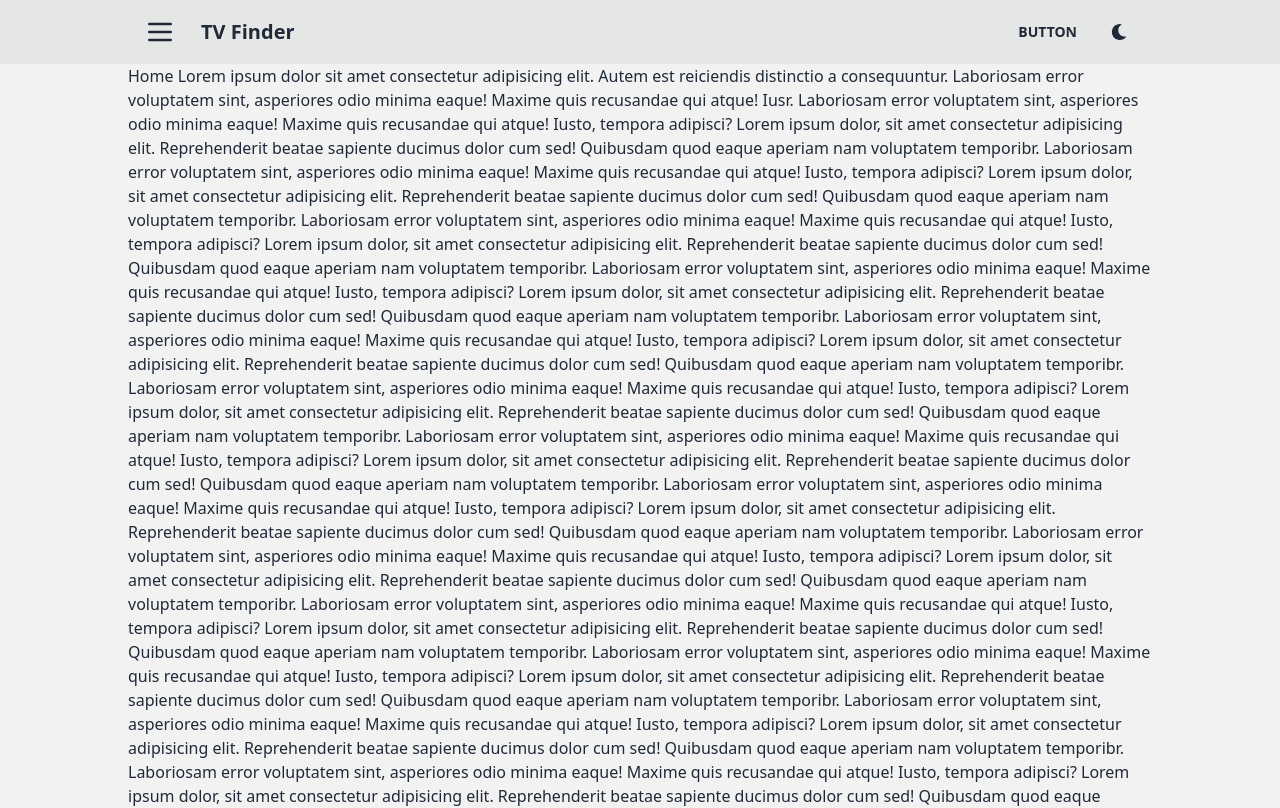
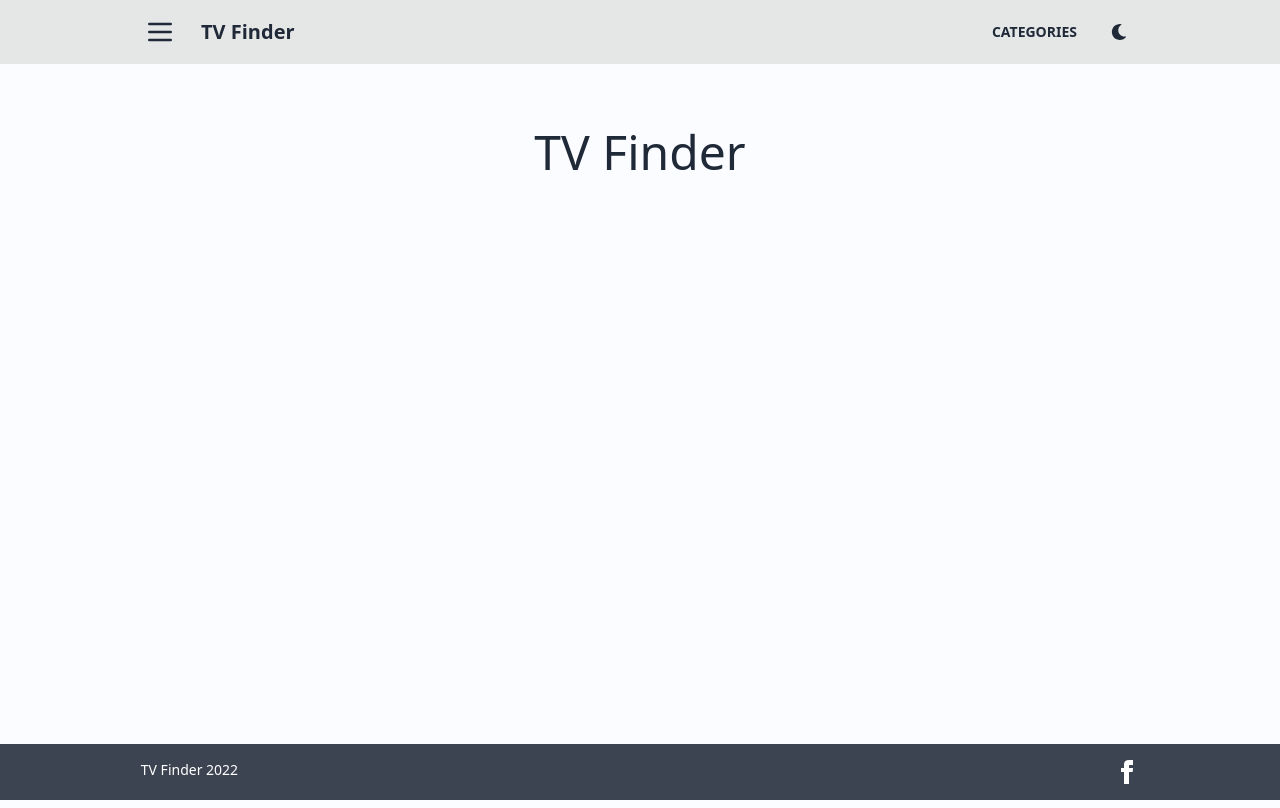
Before and after one commit to witktom5/tv-app, a React (Create React App) app: page / in a window 1280 px wide. Shown: the top 808 px of the page. Built offline with nearby package versions, Linux system fonts and the light colour scheme.

Commit message:
add container style, basic routes

```diff
--- a/public/index.html
+++ b/public/index.html
@@ -6,7 +6,7 @@
     <link rel="icon" href="%PUBLIC_URL%/favicon.ico" />
     <meta name="viewport" content="width=device-width, initial-scale=1" />
     <meta name="theme-color" content="#000000" />
-    <meta name="description" content="TV Shows App" />
+    <meta name="description" content="TV Show Finder App" />
     <link rel="manifest" href="%PUBLIC_URL%/manifest.json" />
     <!--
       Notice the use of %PUBLIC_URL% in the tags above.
@@ -17,7 +17,7 @@
       work correctly both with client-side routing and a non-root public URL.
       Learn how to configure a non-root public URL by running `npm run build`.
     -->
-    <title>React App</title>
+    <title>TV Finder</title>
 </head>
 
 <body>
--- a/src/App.js
+++ b/src/App.js
@@ -1,21 +1,25 @@
 import { BrowserRouter as Router, Routes, Route } from 'react-router-dom';
 
-import Container from './components/Container';
-import Navbar from './components/Navbar';
-import Footer from './components/Footer';
+import Container from './components/layout/Container';
+import Navbar from './components/layout/Navbar';
+import Footer from './components/layout/Footer';
 import Home from './pages/Home';
+import Categories from './pages/Categories';
 
 function App() {
   return (
     <>
       <Router>
+        <div className='page-container'>
           <Navbar />
           <Container>
             <Routes>
               <Route path='/' element={<Home />} />
+              <Route path='/categories' element={<Categories />} />
             </Routes>
           </Container>
           <Footer />
+        </div>
       </Router>
     </>
   );
--- a/src/components/Container.jsx
+++ b/src/components/layout/Container.jsx
@@ -1,6 +1,6 @@
 function Container({ children }) {
   return (
-    <main className='bg-base-200 flex justify-center'>
+    <main className='flex justify-center pt-4 md:pt-10 lg:pt-14 xl:pt-16'>
       <div className='lg:w-4/5'>{children}</div>
     </main>
   );
--- a/src/components/Footer.jsx
+++ b/src/components/layout/Footer.jsx
@@ -1,6 +1,6 @@
 function Footer() {
   return (
-    <footer className='flex justify-center p-4 bg-neutral text-neutral-content'>
+    <footer className='flex justify-center p-4 bg-neutral text-neutral-content mt-auto'>
       <div className='footer lg:w-4/5 flex'>
         <div className='items-center'>
           <p>TV Finder 2022</p>
--- a/src/components/Navbar.jsx
+++ b/src/components/layout/Navbar.jsx
@@ -1,4 +1,5 @@
-import ColorSchemeToggler from './ColorSchemeToggler';
+import ColorSchemeToggler from '../ColorSchemeToggler';
+import { Link } from 'react-router-dom';
 
 function Navbar() {
   return (
@@ -22,12 +23,14 @@ function Navbar() {
           </button>
         </div>
         <div className='flex-1'>
-          <a href='#' className='btn btn-ghost normal-case text-xl'>
+          <Link to='/' className='btn btn-ghost normal-case text-xl'>
             TV Finder
-          </a>
+          </Link>
         </div>
         <div className='flex-none'>
-          <button className='btn btn-ghost'>Button</button>
+          <Link to='/categories' className='btn btn-ghost'>
+            Categories
+          </Link>
           <ColorSchemeToggler />
         </div>
       </div>
--- a/src/index.css
+++ b/src/index.css
@@ -4,7 +4,13 @@
 
 body {
   min-height: 100vh;
-  margin-top: 64px;
+  padding-top: 64px;
+}
+
+.page-container {
+  display: flex;
+  flex-direction: column;
+  min-height: calc(100vh - 64px);
 }
 
 .custom-navbar {
--- /dev/null
+++ b/src/pages/Categories.jsx
@@ -0,0 +1,4 @@
+function Categories() {
+  return <section>Categories</section>;
+}
+export default Categories;
--- a/src/pages/Home.jsx
+++ b/src/pages/Home.jsx
@@ -1,109 +1,12 @@
 function Home() {
   return (
-    <div>
-      Home Lorem ipsum dolor sit amet consectetur adipisicing elit. Autem est
-      reiciendis distinctio a consequuntur. Laboriosam error voluptatem sint,
-      asperiores odio minima eaque! Maxime quis recusandae qui atque! Iusr.
-      Laboriosam error voluptatem sint, asperiores odio minima eaque! Maxime
-      quis recusandae qui atque! Iusto, tempora adipisci? Lorem ipsum dolor, sit
-      amet consectetur adipisicing elit. Reprehenderit beatae sapiente ducimus
-      dolor cum sed! Quibusdam quod eaque aperiam nam voluptatem temporibr.
-      Laboriosam error voluptatem sint, asperiores odio minima eaque! Maxime
-      quis recusandae qui atque! Iusto, tempora adipisci? Lorem ipsum dolor, sit
-      amet consectetur adipisicing elit. Reprehenderit beatae sapiente ducimus
-      dolor cum sed! Quibusdam quod eaque aperiam nam voluptatem temporibr.
-      Laboriosam error voluptatem sint, asperiores odio minima eaque! Maxime
-      quis recusandae qui atque! Iusto, tempora adipisci? Lorem ipsum dolor, sit
-      amet consectetur adipisicing elit. Reprehenderit beatae sapiente ducimus
-      dolor cum sed! Quibusdam quod eaque aperiam nam voluptatem temporibr.
-      Laboriosam error voluptatem sint, asperiores odio minima eaque! Maxime
-      quis recusandae qui atque! Iusto, tempora adipisci? Lorem ipsum dolor, sit
-      amet consectetur adipisicing elit. Reprehenderit beatae sapiente ducimus
-      dolor cum sed! Quibusdam quod eaque aperiam nam voluptatem temporibr.
-      Laboriosam error voluptatem sint, asperiores odio minima eaque! Maxime
-      quis recusandae qui atque! Iusto, tempora adipisci? Lorem ipsum dolor, sit
-      amet consectetur adipisicing elit. Reprehenderit beatae sapiente ducimus
-      dolor cum sed! Quibusdam quod eaque aperiam nam voluptatem temporibr.
-      Laboriosam error voluptatem sint, asperiores odio minima eaque! Maxime
-      quis recusandae qui atque! Iusto, tempora adipisci? Lorem ipsum dolor, sit
-      amet consectetur adipisicing elit. Reprehenderit beatae sapiente ducimus
-      dolor cum sed! Quibusdam quod eaque aperiam nam voluptatem temporibr.
-      Laboriosam error voluptatem sint, asperiores odio minima eaque! Maxime
-      quis recusandae qui atque! Iusto, tempora adipisci? Lorem ipsum dolor, sit
-      amet consectetur adipisicing elit. Reprehenderit beatae sapiente ducimus
-      dolor cum sed! Quibusdam quod eaque aperiam nam voluptatem temporibr.
-      Laboriosam error voluptatem sint, asperiores odio minima eaque! Maxime
-      quis recusandae qui atque! Iusto, tempora adipisci? Lorem ipsum dolor, sit
-      amet consectetur adipisicing elit. Reprehenderit beatae sapiente ducimus
-      dolor cum sed! Quibusdam quod eaque aperiam nam voluptatem temporibr.
-      Laboriosam error voluptatem sint, asperiores odio minima eaque! Maxime
-      quis recusandae qui atque! Iusto, tempora adipisci? Lorem ipsum dolor, sit
-      amet consectetur adipisicing elit. Reprehenderit beatae sapiente ducimus
-      dolor cum sed! Quibusdam quod eaque aperiam nam voluptatem temporibr.
-      Laboriosam error voluptatem sint, asperiores odio minima eaque! Maxime
-      quis recusandae qui atque! Iusto, tempora adipisci? Lorem ipsum dolor, sit
-      amet consectetur adipisicing elit. Reprehenderit beatae sapiente ducimus
-      dolor cum sed! Quibusdam quod eaque aperiam nam voluptatem temporibr.
-      Laboriosam error voluptatem sint, asperiores odio minima eaque! Maxime
-      quis recusandae qui atque! Iusto, tempora adipisci? Lorem ipsum dolor, sit
-      amet consectetur adipisicing elit. Reprehenderit beatae sapiente ducimus
-      dolor cum sed! Quibusdam quod eaque aperiam nam voluptatem temporibr.
-      Laboriosam error voluptatem sint, asperiores odio minima eaque! Maxime
-      quis recusandae qui atque! Iusto, tempora adipisci? Lorem ipsum dolor, sit
-      amet consectetur adipisicing elit. Reprehenderit beatae sapiente ducimus
-      dolor cum sed! Quibusdam quod eaque aperiam nam voluptatem temporibr.
-      Laboriosam error voluptatem sint, asperiores odio minima eaque! Maxime
-      quis recusandae qui atque! Iusto, tempora adipisci? Lorem ipsum dolor, sit
-      amet consectetur adipisicing elit. Reprehenderit beatae sapiente ducimus
-      dolor cum sed! Quibusdam quod eaque aperia margin-top: 64px; margin-top:
-      64px; margin-top: 64px;m nam voluptatem temporibr. Laboriosam error
-      voluptatem sint, asperiores odio minima eaque! Maxime quis recusandae qui
-      atque! Iusto, tempora adipisci? Lorem ipsum dolor, sit amet consectetur
-      adipisicing elit. Reprehenderit beatae sapiente ducimus dolor cum sed!
-      Quibusdam quod eaque aperiam sectetur adipisicing elit. Reprehenderit
-      beatae sapiente ducimus dolor cum sed! Quibusdam quod eaque aperia
-      margin-top: 64px; margin-top: 64px; margin-top: 64px;m nam voluptatem
-      temporibr. Laboriosam error voluptatem sint, asperiores odio minima eaque!
-      Maxime quis recusandae qui atque! Iusto, tempora adipisci? Lorem ipsum
-      dolor, sit amet consectetur adipisicing elit. Reprehenderit beatae
-      sapiente ducimus dolor cum sed! Quibusdam quod eaque aperiam nam
-      voluptatem temporibr. Laboriosam error voluptatem sint, asperiores odio
-      minima eaque! Maxime quis recusandae qui atque! Iusto, tempora adipisci?
-      Lorem ipsum dolor, sit amet consectetur adipisicing elit. Reprehenderit
-      beatae sapiente ducimus dolor cum sed! Quibusdam quod eaque aperiam nam
-      voluptatem temporibr. Laboriosam error voluptatem sint, asperiores odio
-      minima eaque! Maxime quis recusandae qui atque! Iusto, tempora adipisci?
-      Lorem ipsum dolor, sit amet consectetur adipisicing elit. Reprehenderit
-      beatae sapiente ducimus dolor cum sed! Quibusdam quod eaque aperiam nam
-      voluptatem temporibr. Laboriosam error voluptatem sint, asperiores odio
-      minima eaque! Maxime quis recusandae qui atque! Iusto, tempora adipisci?
-      Lorem ipsum dolor, sit amet consectetur adipisicing elit. Reprehenderit
-      beatae sapiente ducimus dolor cum sed! Quibusdam quod eaque aperiam nam
-      voluptatem temporibr. Laboriosam error voluptatem sint, asperiores odio
-      minima eaque! Maxime quis recusandae qui atque! Iusto, tempora adipisci?
-      Lorem ipsum dolor, sit amet consectetur adipisicing elit. Reprehenderit
-      beatae sapiente ducimus dolor cum sed! Quibusdam quod eaque aperiam nam
-      voluptatem temporibr. Laboriosam error voluptatem sint, asperiores odio
-      minima eaque! Maxime quis recusandae qui atque! Iusto, tempora adipisci?
-      Lorem ipsum dolor, sit amet consectetur adipisicing elit. Reprehenderit
-      beatae sapiente ducimus dolor cum sed! Quibusdam quod eaque aperiam nam
-      voluptatem temporibr. Laboriosam error voluptatem sint, asperiores odio
-      minima eaque! Maxime quis recusandae qui atque! Iusto, tempora adipisci?
-      Lorem ipsum dolor, sit amet consectetur adipisicing elit. Reprehenderit
-      beatae sapiente ducimus dolor cum sed! Quibusdam quod eaque aperiam nam
-      voluptatem temporibr. Laboriosam error voluptatem sint, asperiores odio
-      minima eaque! Maxime quis recusandae qui atque! Iusto, tempora adipisci?
-      Lorem ipsum dolor, sit amet consectetur adipisicing elit. Reprehenderit
-      beatae sapiente ducimus dolor cum sed! Quibusdam quod eaque aperiam nam
-      voluptatem temporibr. Laboriosam error voluptatem sint, asperiores odio
-      minima eaque! Maxime quis recusandae qui atque! Iusto, tempora adipisci?
-      Lorem ipsum dolor, sit amet consectetur adipisicing elit. Reprehenderit
-      beatae sapiente ducimus dolor cum sed! Quibusdam quod eaque aperiam nam
-      voluptatem temporibto, tempora adipisci? Lorem ipsum dolor, sit amet
-      consectetur adipisicing elit. Reprehenderit beatae sapiente ducimus dolor
-      cum sed! Quibusdam quod eaque aperiam nam voluptatem temporibus
-      exercitationem aspernatur ad quas. Est similique eum delectus!
-    </div>
+    <section>
+      <header>
+        <h1 className='text-center text-3xl md:text-4xl lg:text-5xl'>
+          TV Finder
+        </h1>
+      </header>
+    </section>
   );
 }
 export default Home;
```
Lines whose indentation alone changed are shown as unchanged.
